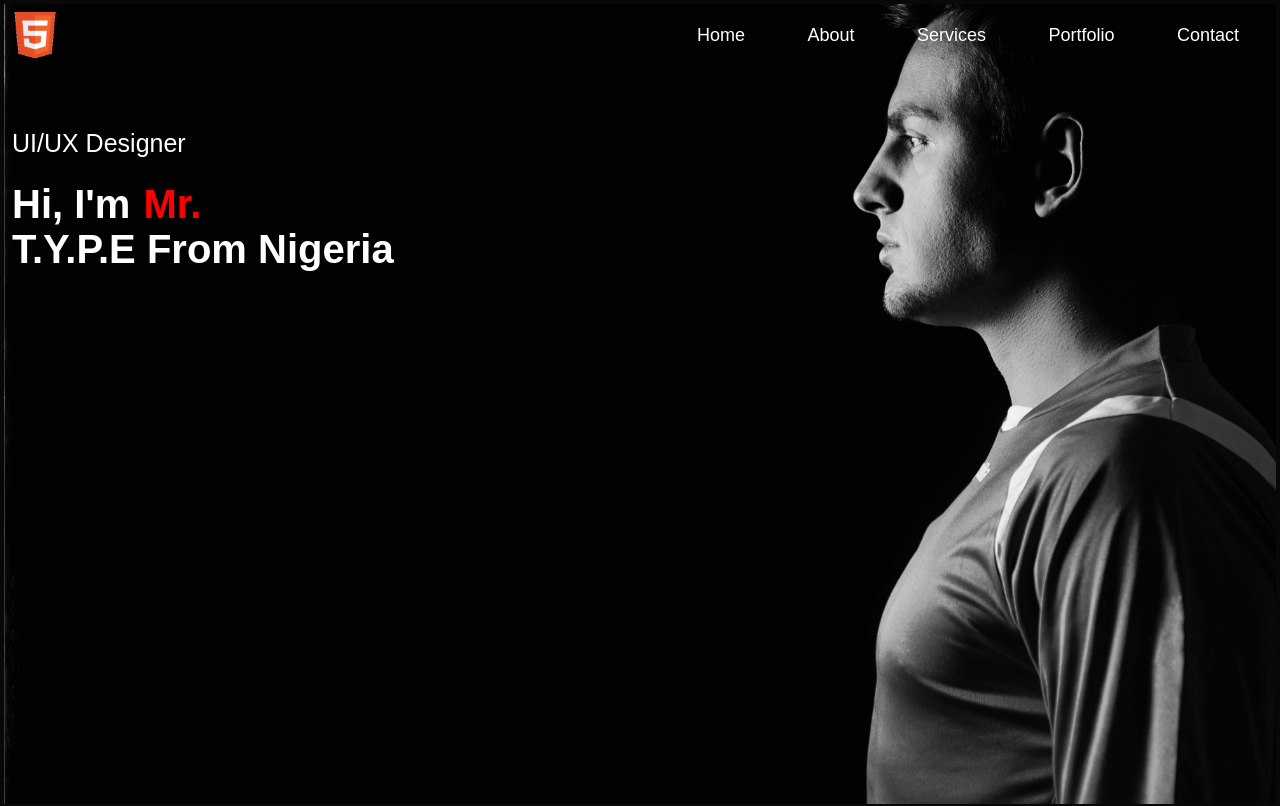
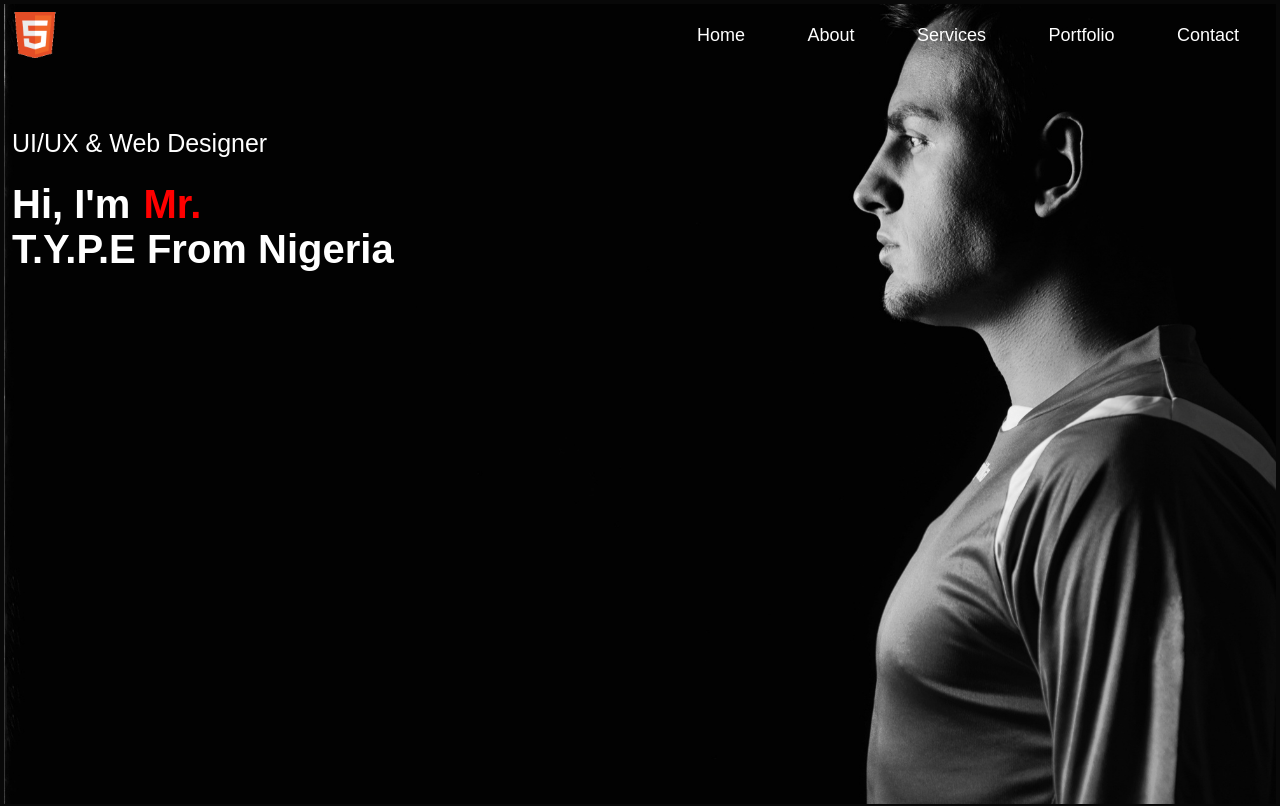
Before and after one commit to TYPE14/My-Portfolio.com, a plain HTML site: page index.html in a window 1280 px wide. Shown: the top 806 px of the page. Drawn offline with Linux system fonts and the light colour scheme.

Commit message:
Update index.html

```diff
--- a/index.html
+++ b/index.html
@@ -33,7 +33,7 @@
 			</nav>
 
 			<div class="header-text">
-				<p>UI/UX Designer</p>
+				<p>UI/UX & Web Designer</p>
 				<h1>Hi, I'm <span>Mr.</span> <br>T.Y.P.E From Nigeria</h1>
 			</div>
 
```
